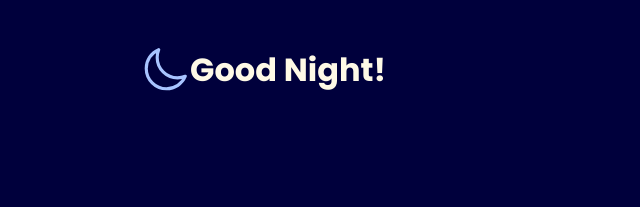
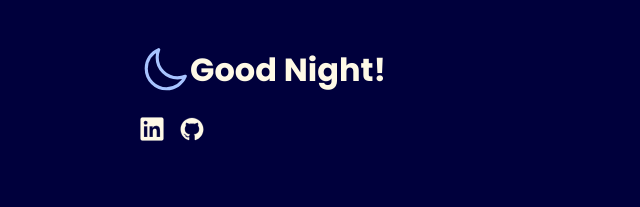
Before and after one commit to Jaylenperez/atlas-react-and-jsx, a React (Vite) app: page / in a window 1280 px wide. Shown: the top 207 px of the page, without its empty margins (0-640 px from the left). Built offline with nearby package versions, Linux system fonts and the light colour scheme.

Commit message:
Task 1 Social Links component

```diff
--- a/src/App.jsx
+++ b/src/App.jsx
@@ -1,12 +1,14 @@
 // src/App.jsx
 import React from 'react'
 import Greeting from './components/Greeting'
+import SocialLinks from './components/SocialLinks'
 
 function App() {
   return (
     <div className="app">
       <Greeting />
       {/* other content */}
+      <SocialLinks />
     </div>
   )
 }
--- /dev/null
+++ b/src/components/SocialLinks.jsx
@@ -0,0 +1,26 @@
+import React from 'react'
+import linkedinIcon from '../assets/linkedin.svg'
+import githubIcon from '../assets/github.svg'
+
+function SocialLinks() {
+  return (
+    <div className="social-links">
+      <a
+        href="https://www.linkedin.com/in/jaylenperez"
+        target="_blank"
+        rel="noopener noreferrer"
+      >
+        <img src={linkedinIcon} alt="LinkedIn Profile" />
+      </a>
+      <a
+        href="https://github.com/Jaylenperez/atlas-react-and-jsx"
+        target="_blank"
+        rel="noopener noreferrer"
+      >
+        <img src={githubIcon} alt="Project Repository" />
+      </a>
+    </div>
+  )
+}
+
+export default SocialLinks
```
